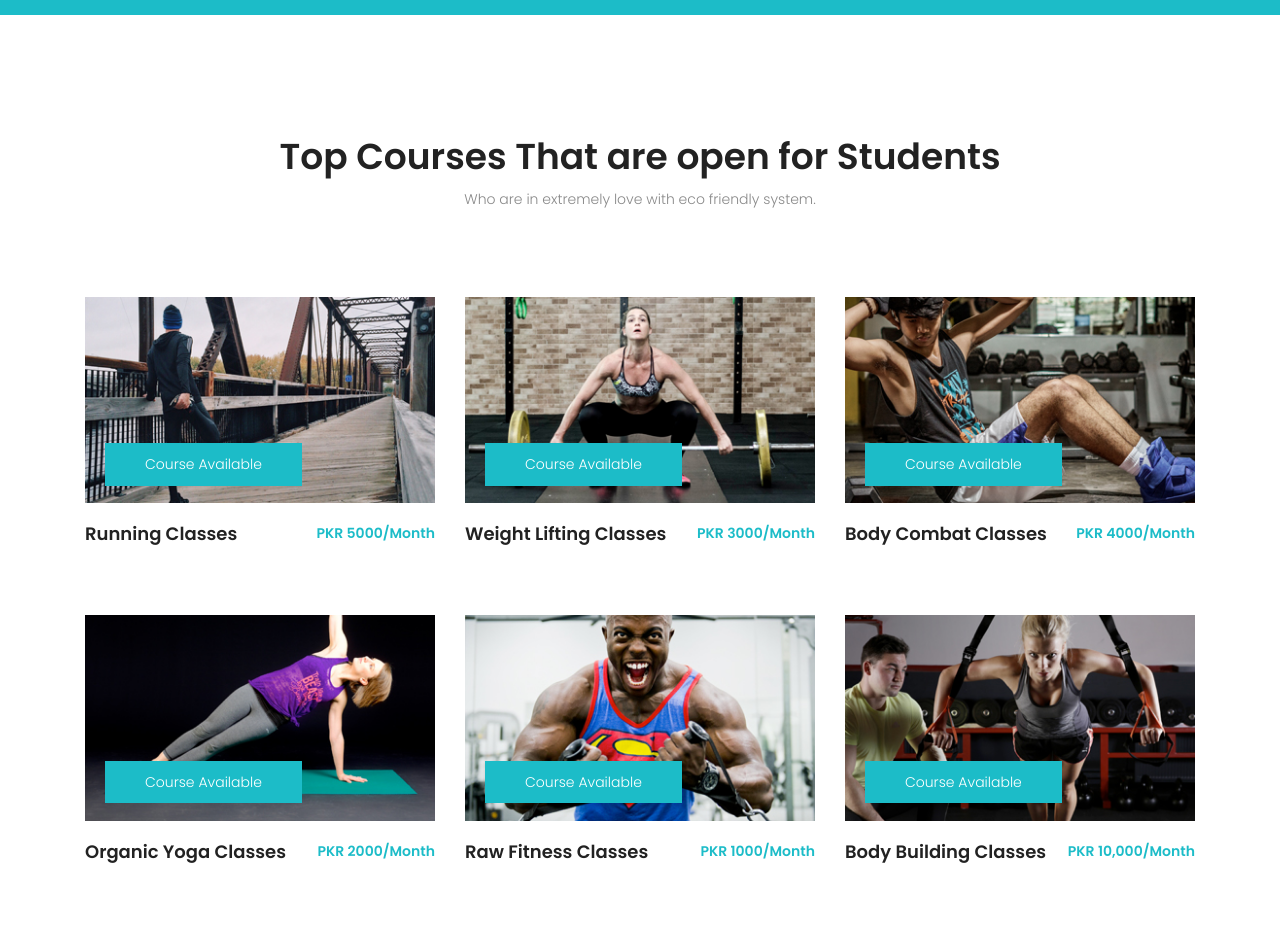
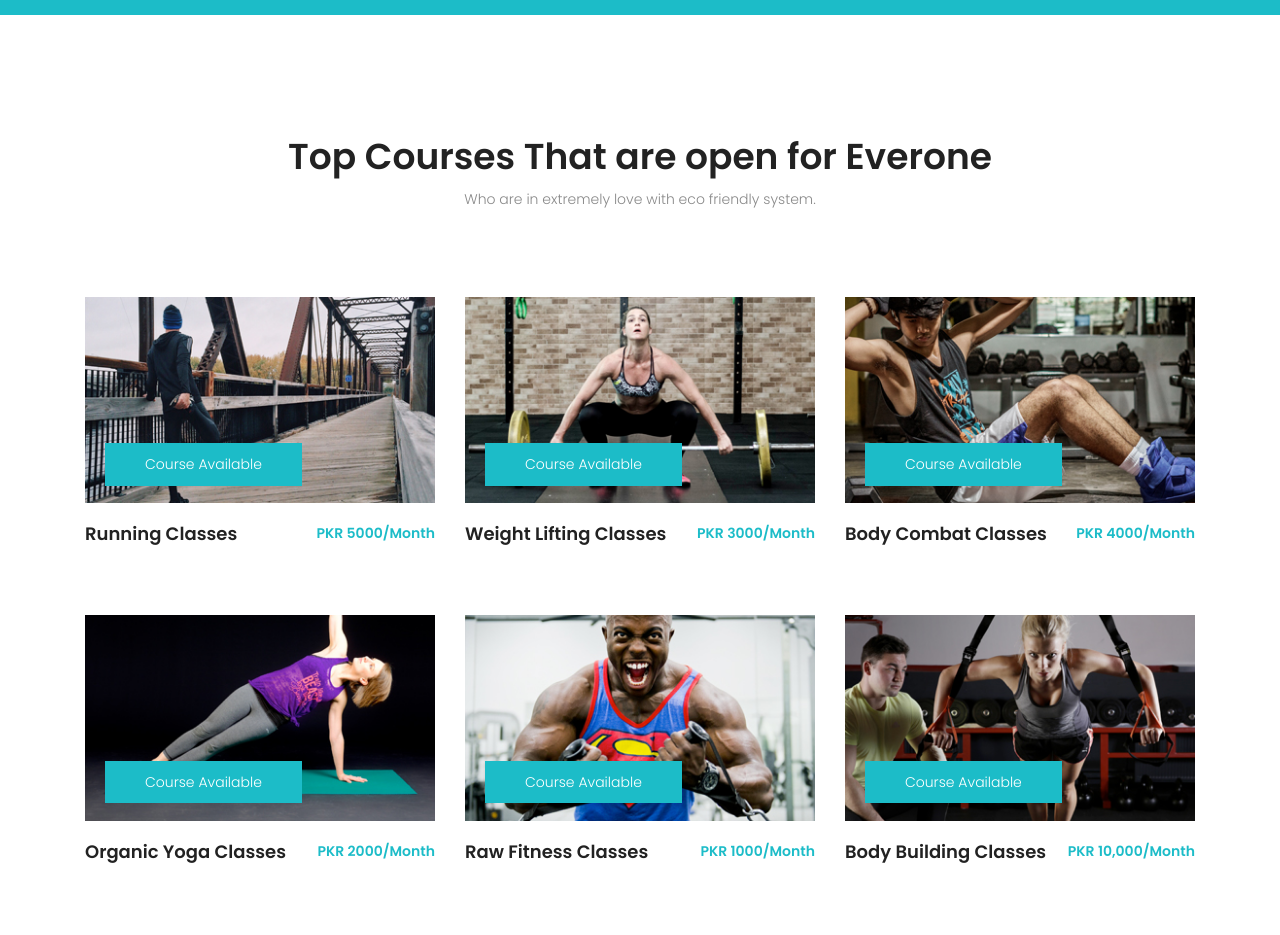
Before and after one commit to Sherwani0790/LifeFitnessGym, a plain HTML site: page index.html in a window 1280 px wide. Shown: the part 1980-2915 px from the top of the page. Drawn offline with nearby package versions, Linux system fonts and the light colour scheme; some packages are replaced by stand-ins of ours.

```diff
--- a/index.html
+++ b/index.html
@@ -278,7 +278,7 @@
         <div class="row d-flex justify-content-center">
           <div class="menu-content pb-70 col-lg-9">
             <div class="title text-center">
-              <h1 class="mb-10">Top Courses That are open for Students</h1>
+              <h1 class="mb-10">Top Courses That are open for Everone</h1>
               <p>Who are in extremely love with eco friendly system.</p>
             </div>
           </div>
```
